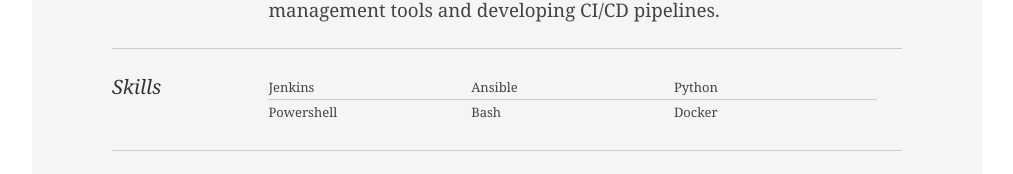
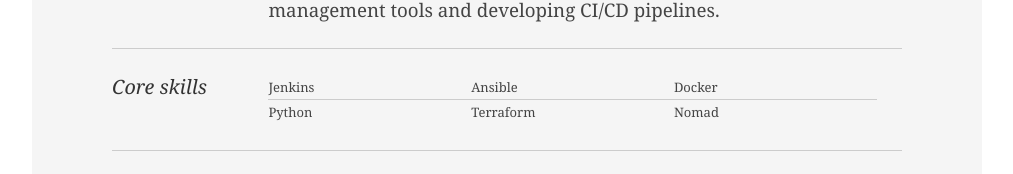
Before and after one commit to liamniou/liamniou.github.io, a plain HTML site: page index.html in a window 1280 px wide. Shown: the part 272-446 px from the top of the page, without its empty margins (133-1146 px from the left). Drawn offline with Linux system fonts and the light colour scheme.

Commit message:
Update core skills

```diff
--- a/index.html
+++ b/index.html
@@ -54,22 +54,22 @@
 
 					<div class="yui-gf">
 						<div class="yui-u first">
-							<h2>Skills</h2>
+							<h2>Core skills</h2>
 						</div>
 						<div class="yui-u">
 							<ul class="talent">
 								<li class="skills">Jenkins</li>
-								<li class="skills last">Powershell</li>
+								<li class="skills last">Python</li>
 							</ul>
 
 							<ul class="talent">
 								<li class="skills">Ansible</li>
-								<li class="skills last">Bash</li>
+								<li class="skills last">Terraform</li>
 							</ul>
 
 							<ul class="talent">
-								<li class="skills">Python</li>
-								<li class="skills last">Docker</li>
+								<li class="skills">Docker</li>
+								<li class="skills last">Nomad</li>
 							</ul>
 						</div>
 					</div><!--// .yui-gf-->
```
